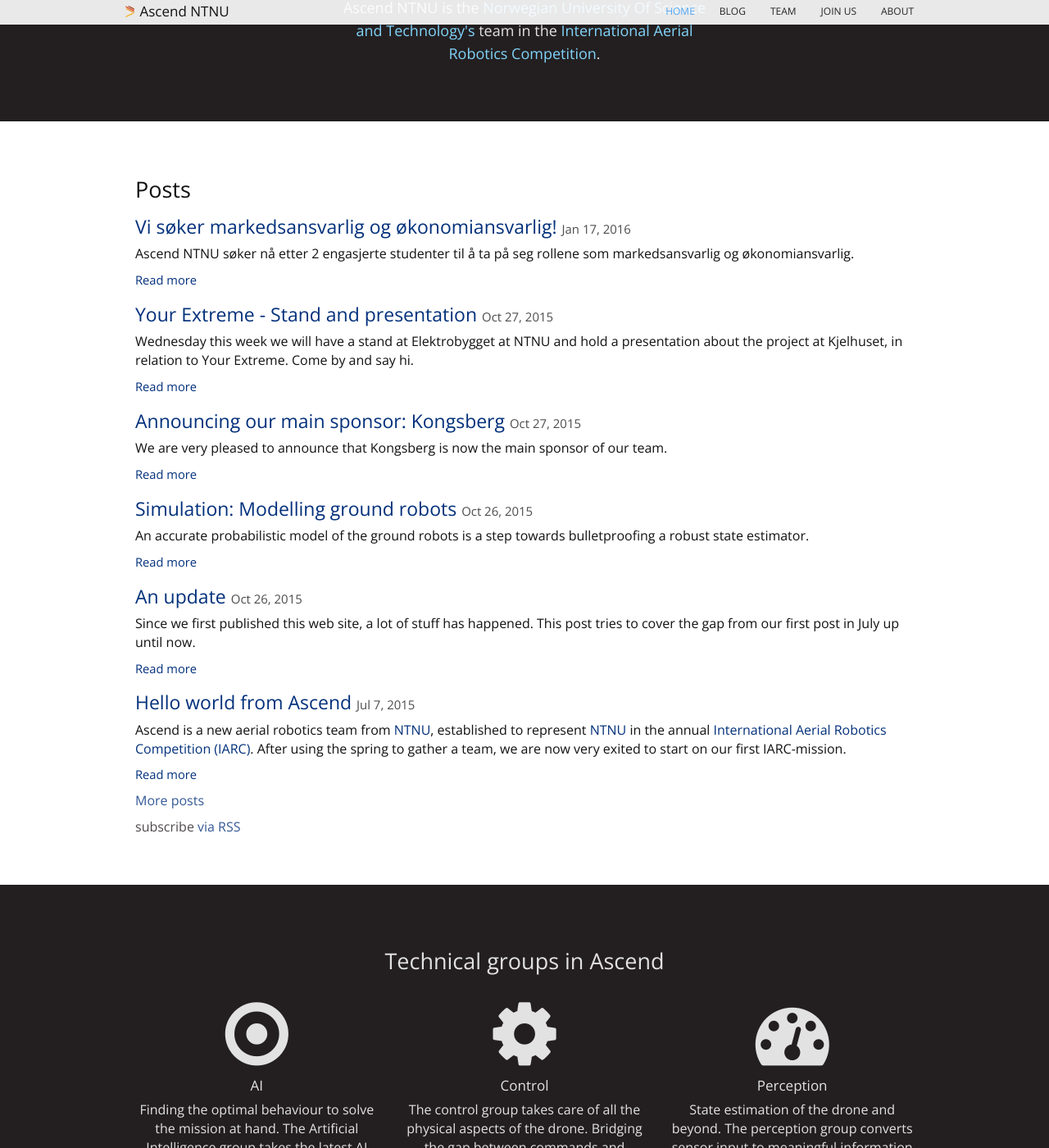
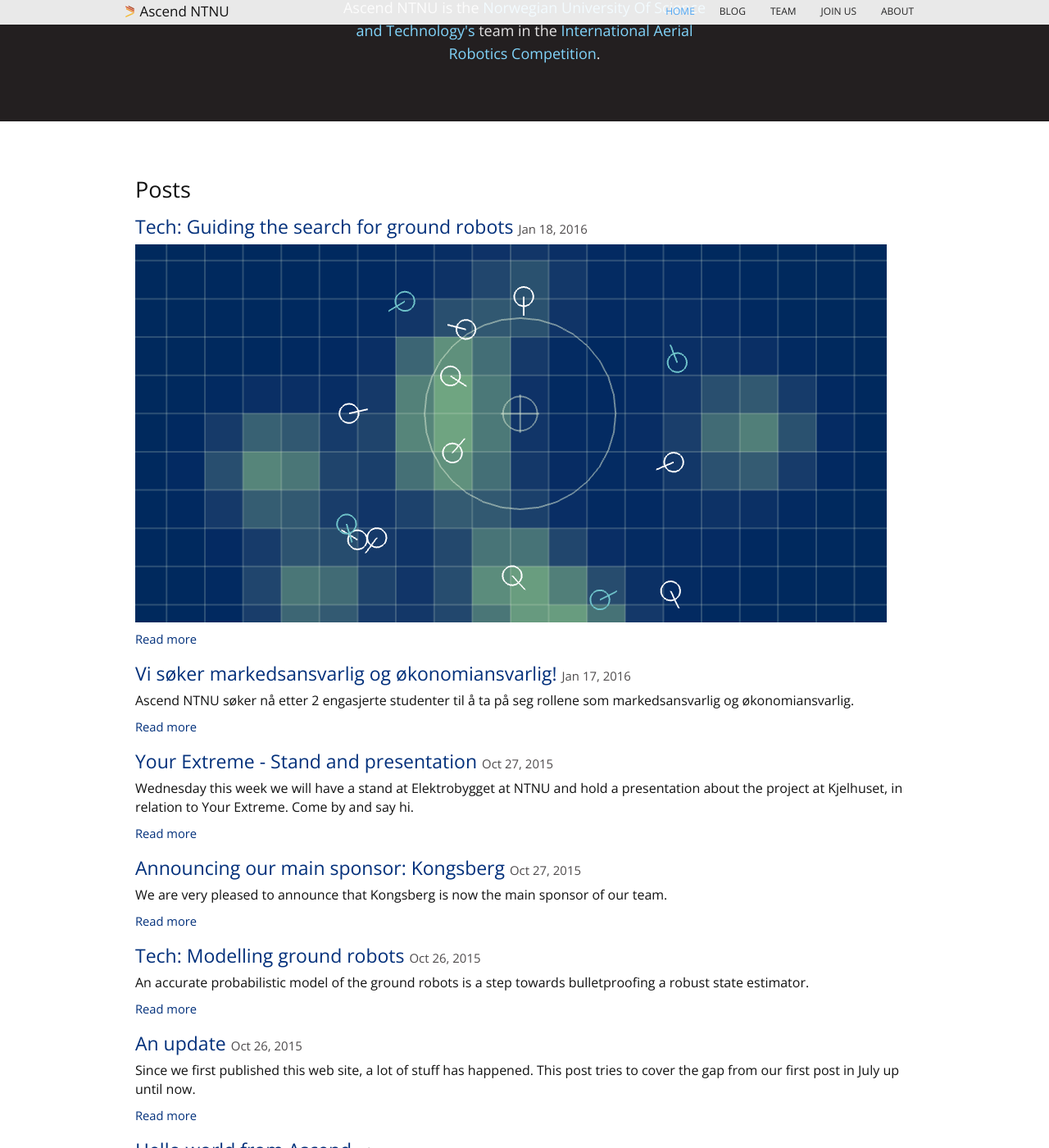
Before and after one commit to AscendNTNU/AscendNTNU.github.io, a Jekyll site: the page built from index.html, in a window 1280 px wide and 1400 px high, scrolled down 418 px. Shown: the whole window at 82% size. Built offline with Jekyll 4.4.1, drawn with Linux system fonts in a browser that asks for light colours; some of the changed lines change nothing that is shown.

Commit message:
New post: "Tech: Guiding the search for ground robots"
Updated first simulation tech post:
	- Changed title from "Simulation: ...." to "Tech: ...." for consistency.
New post:
	- Added directory in public/assets to hold its images. Is this OK?
	- Added markdown in _posts

```diff
--- a/_posts/2015-10-26-Simulation-Modelling-ground-robots.md
+++ b/_posts/2015-10-26-Simulation-Modelling-ground-robots.md
@@ -1,8 +1,8 @@
 ---
 layout: post
-title:  "Simulation: Modelling ground robots"
+title:  "Tech: Modelling ground robots"
 date:   2015-10-26 12:00:00
-categories: simulation modelling robots
+categories: simulation tech modelling ai
 author: Simen Haugo
 ---
 An accurate probabilistic model of the ground robots is a step towards bulletproofing a robust state estimator.
--- /dev/null
+++ b/_posts/2016-01-18-Tech-Guiding-Search.md
@@ -0,0 +1,60 @@
+---
+layout: post
+title:  "Tech: Guiding the search for ground robots"
+date:   2016-01-18 10:00:00
+categories: simulation tech modelling ai
+author: Simen Haugo
+---
+
+![Mysterious simulation](/public/assets/tech-guiding-search/title.png)
+
+Last time - which admittedly is a long time ago, so I don't blame you for not remembering - I talked about modelling and simulating the ground robots. I talked about how this was big deal, because our drone has bad eyesight and can't actually see the whole arena all the time.
+
+Infact, it turns out that the Logitech C920 camera, snuggly mounted on the belly of our drone, has a vertical FOV of about 40 degrees. What this means is that, at a height of 3 metres (the maximum we are allowed to fly), we can only see about 2 meters worth of the ground along the screen vertical. We have a bit more reach horizontally, but we're considering worst cases here.
+
+And that's at maximum height! We regularly need to stay low for quick access to the ground robots, which would only further diminish our sight. We are planning to mount cameras on the side that can see more of the arena, but we have yet to test how reliable the object recognition from those might be.
+
+The goal of modelling the ground robots was motivated by the fact that if we could keep track of where robots are likely to be, by some internal book-keeping, we could make an educated guess about the best places to look for them. In this post I'll let you in on one of the approaches that we tried; how it works, and why it didn't work for us.
+
+A welcome idea
+--------------
+After playing around with our super-cool simulator of the mission for some time, I got an intuition of how the robots move. Specifically, I noticed that they generally tend to stay on a straight line, moving back and forth. Every so often they hit something and stray from the path, but that doesn't happen all the time.
+
+The following idea approached me in much the same way ideas tend to do - in the shower - and told me: "Hey, you should really use Gaussians". For those of you who are rusty with their statistics, a Gaussian you find in the wild usually looks something like this:
+
+![Gaussian 2D surface](/public/assets/tech-guiding-search/gaussian.png)
+
+Gaussians often come knocking on your door when you deal with random systems, and are associated with what statisticians call "the normal distribution". Remarkably, alot of randomness that we can observe in nature tend to follow this distribution. For that reason it is usually a good guess for a distribution, if you have no idea which one is best for your problem.
+
+The basis of my first approach was to divide the world into cells. Perhaps somewhat hastely, I thought that the pre-existing 1x1m grid cells marked up with tape would do. In each cell I would have a number between 0 and 1, indicating how much I believe there to be a ground robot in that cell.
+
+Whenever the camera sees a ground robot, I would take note of where we saw it and which direction it was heading in. Using that information, and the fact that the ground robots do a planned reverse every 20 seconds, I could construct a straight-line path between the robot's two reversal points. When we lose sight of the robot, I would use that information to estimate its position along the path.
+
+Every 5 seconds, the robots will turn a small, random angle. Over time, these turns accumulate and make up a "random walk", causing the robot to stray from its path. To accomodate that fact, I wanted my estimates to become "less tight" over time. And that is where our revered mathematician Herr Gauss comes in. I could use a Gauss surface which, over time, becomes smaller in the middle, but simultaneously wider. If we interpret the volume under the Gauss surface as the probability of the robot being inside it, we want the volume to always add up to 1.
+
+![Tracking attempt 1](/public/assets/tech-guiding-search/tracking-1.gif)
+<p class="text-muted centered">
+    Brighter color indicates higher belief, while a dim color indicates low belief.
+</p>
+
+The animation above shows how this looks for tracking a single robot. We start out with a wide estimate, since we haven't seen the robot in a while. After a while it enters our field of vision, causing the estimate to tighten near the robot's center. Since all the sensors we use to estimate our position and do object-detection have uncertainty, the estimate leaks ever so slightly to neighboring cells.
+
+Once we lose sight of the robot, the uncertainty grows again. It will continue growing until it becomes a soup of entropy, much like the cosmic background radiation which surrounds us. Always. Everywhere.
+
+Belief or superstition?
+-----------------------
+The above animation may lead you to believe that this actually works pretty well. Unfortunately, when you add 9 more robots into the mix, things turn ugly, fast. In the animation below, a particular interaction between the three robots occurs.
+
+![Tracking attempt 2](/public/assets/tech-guiding-search/tracking-2.gif)
+
+One of them collides with a tower robot, causing our path estimate to be completely off. When it comes back prematurely, we think we are seeing the robot on the left again, because it happened to have more overlap in its belief with what we are seeing. This triggers a phenomenom I've named Belief-Thieving, where one robot "steals" from another robot's probability density field, leading us to lose track of the left-side robot.
+
+As time passes and the robots do their thing, complex interactions like this will happen. Unless we really strive to check up on the robots regularly, the estimates are going to be far off because of that. This led me to the following conclusion:
+
+Keeping track of individual robots is hard!
+-------------------------------------------
+Like, really hard. Seriously. At this point I started challenging the idea of even trying to do so in the first place. In the end, we don't really care where one specific robot is. What do we care about then, you ask? How can we guide the search without keeping track of individuals? Well that is a very good question indeed. So good, in fact, that it will be the topic of Ascend's next tech post.
+
+Don't want to miss it? Well, you can either wham on the F5 key every day until next week, or you can always subscribe to one of our social media channels with the slick little buttons at the end of this page.
+
+Either way, until then, thanks for reading, and we'll see you in the future!
```
Also changed, not shown: public/assets/tech-guiding-search/gaussian.png (added), public/assets/tech-guiding-search/title.png (added), public/assets/tech-guiding-search/tracking-2.gif (added), 1 other file.
